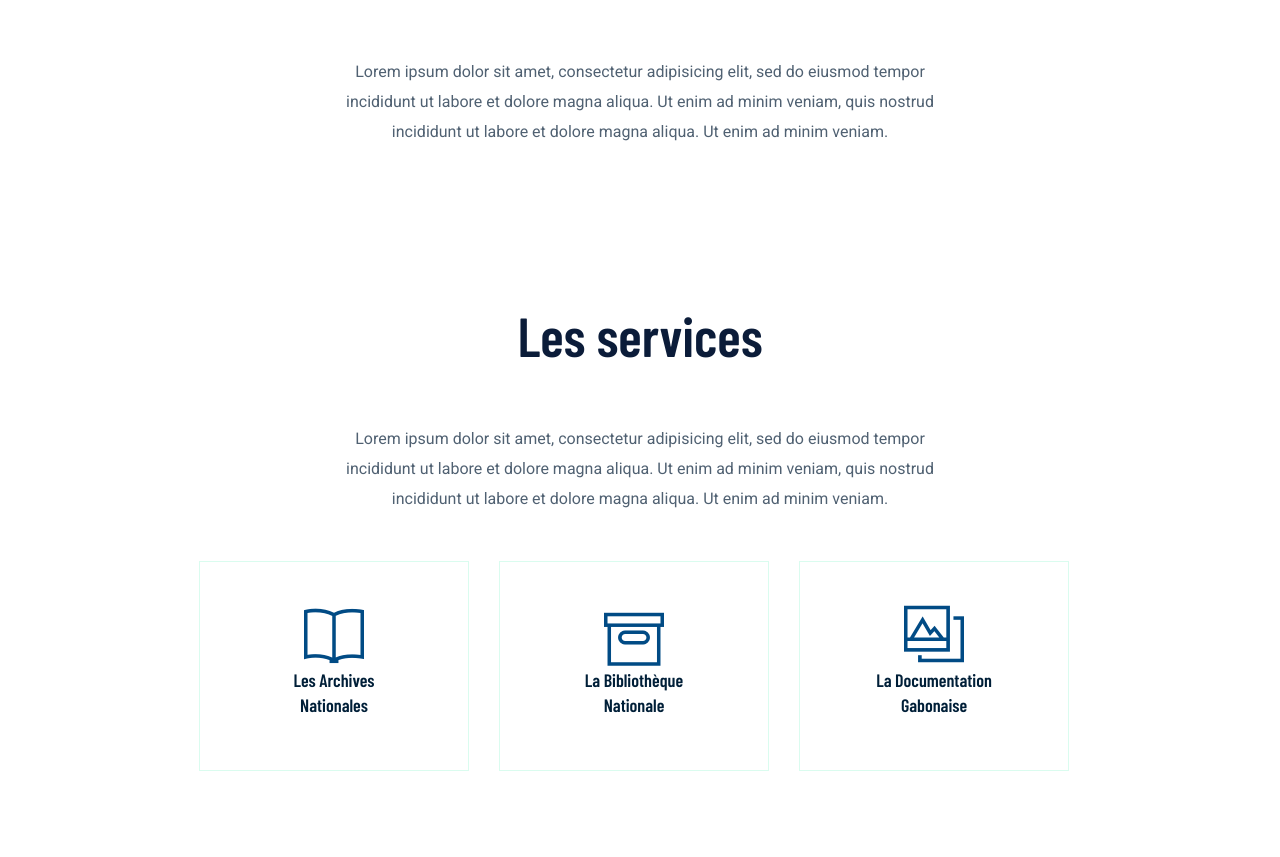
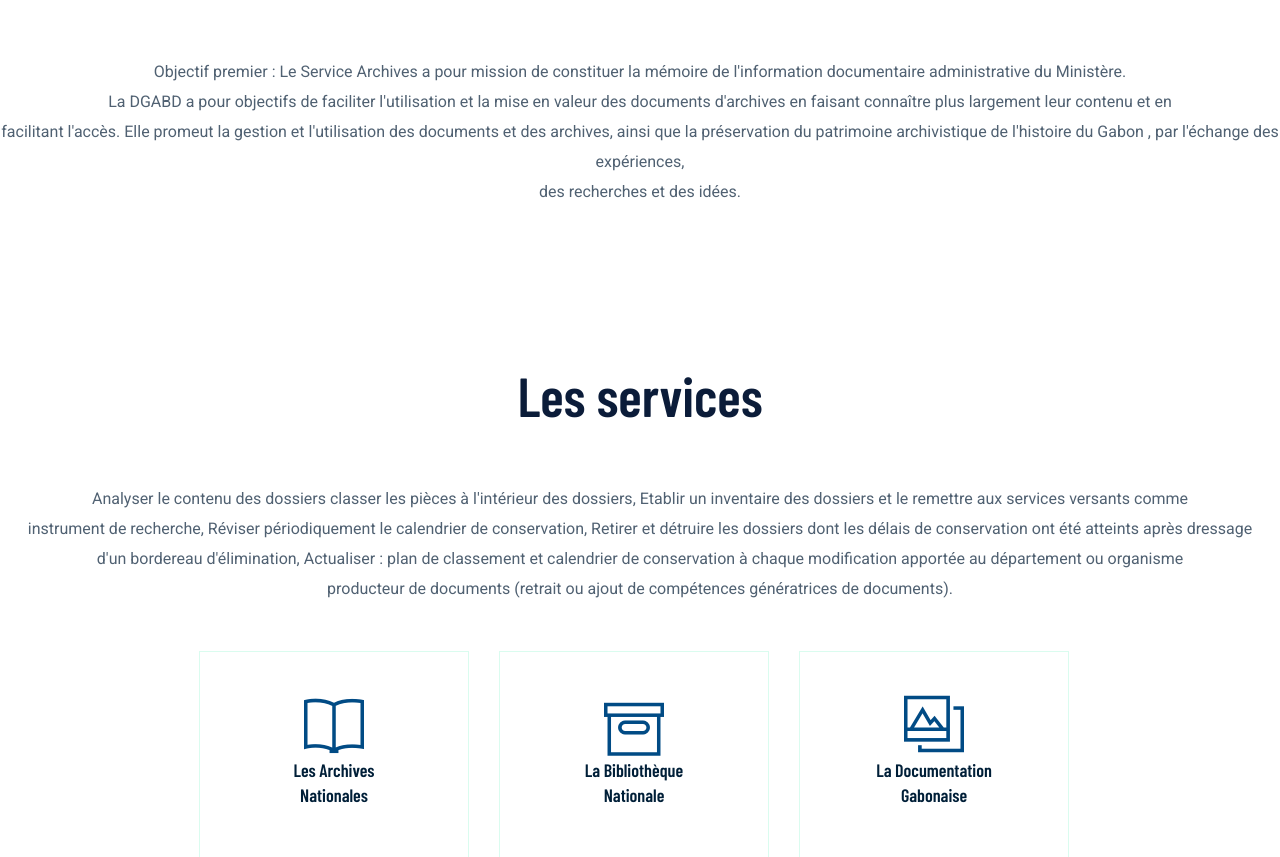
Before and after one commit to lkoWilliam41/DGABDga, a plain HTML site: page index.html in a window 1280 px wide. Shown: the part 1255-2112 px from the top of the page. Drawn offline with nearby package versions, Linux system fonts and the light colour scheme; a web font is replaced by a local one.

Commit message:
le contenu des  sections objectifs et services

```diff
--- a/index.html
+++ b/index.html
@@ -100,10 +100,12 @@
                 </div>
             </div>
             <p class="objectif-p-section">
-                Lorem ipsum dolor sit amet, consectetur adipisicing elit, sed do eiusmod tempor <br>
-                incididunt ut labore et dolore magna aliqua. Ut enim ad minim veniam, quis nostrud <br>
-                incididunt ut labore et dolore magna aliqua. Ut enim ad minim veniam.
-            </p>
+                Objectif premier :  Le Service Archives a pour mission de constituer la
+                                    mémoire de l'information documentaire
+                                    administrative du Ministère. <br> La DGABD a pour objectifs de faciliter l'utilisation et la mise en valeur des documents d'archives en faisant connaître plus largement leur contenu et en <br> facilitant l'accès.
+                                    Elle promeut la gestion et l'utilisation des documents et des archives, ainsi que la préservation du patrimoine archivistique de l'histoire  du Gabon , par l'échange des expériences,<br> des recherches et des idées.
+
+                </p>
 
         </div>
         <!-- end objectifs -->
@@ -112,9 +114,23 @@
         <div class="our-services servic-padding">
             <h1 style="text-align:center ; font-size: 55px; font-weight: 600;">Les services</h1> <br> <br>
             <p class="services-p-section">
-                Lorem ipsum dolor sit amet, consectetur adipisicing elit, sed do eiusmod tempor <br>
-                incididunt ut labore et dolore magna aliqua. Ut enim ad minim veniam, quis nostrud <br>
-                incididunt ut labore et dolore magna aliqua. Ut enim ad minim veniam.
+                Analyser le contenu des dossiers
+
+                classer les pièces à l'intérieur des dossiers,
+
+                Etablir un inventaire des dossiers et le remettre aux
+                services versants comme <br> instrument de recherche,
+                Réviser périodiquement le calendrier de
+                conservation,
+                Retirer et détruire les dossiers dont les délais de
+                conservation ont été atteints après dressage<br> d'un
+                bordereau d'élimination,
+
+                Actualiser : plan de classement et calendrier de
+                conservation à chaque modification apportée au
+                département ou organisme <br> producteur de
+                documents (retrait ou ajout de compétences
+                génératrices de documents).
             </p>
             <div class="container services-section services-section-mobile">
                 <div class="row d-flex justify-contnet-center">
```
